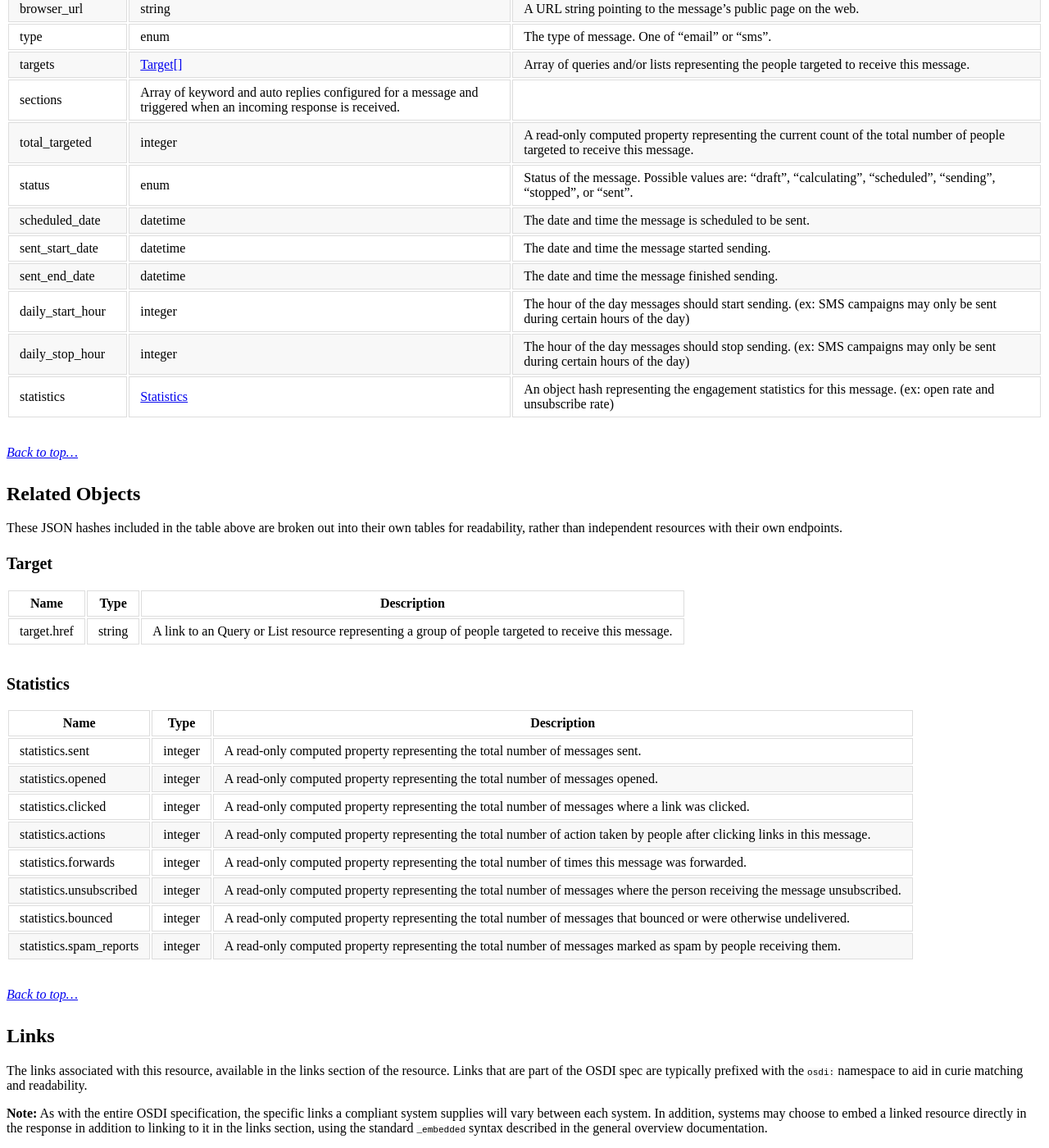
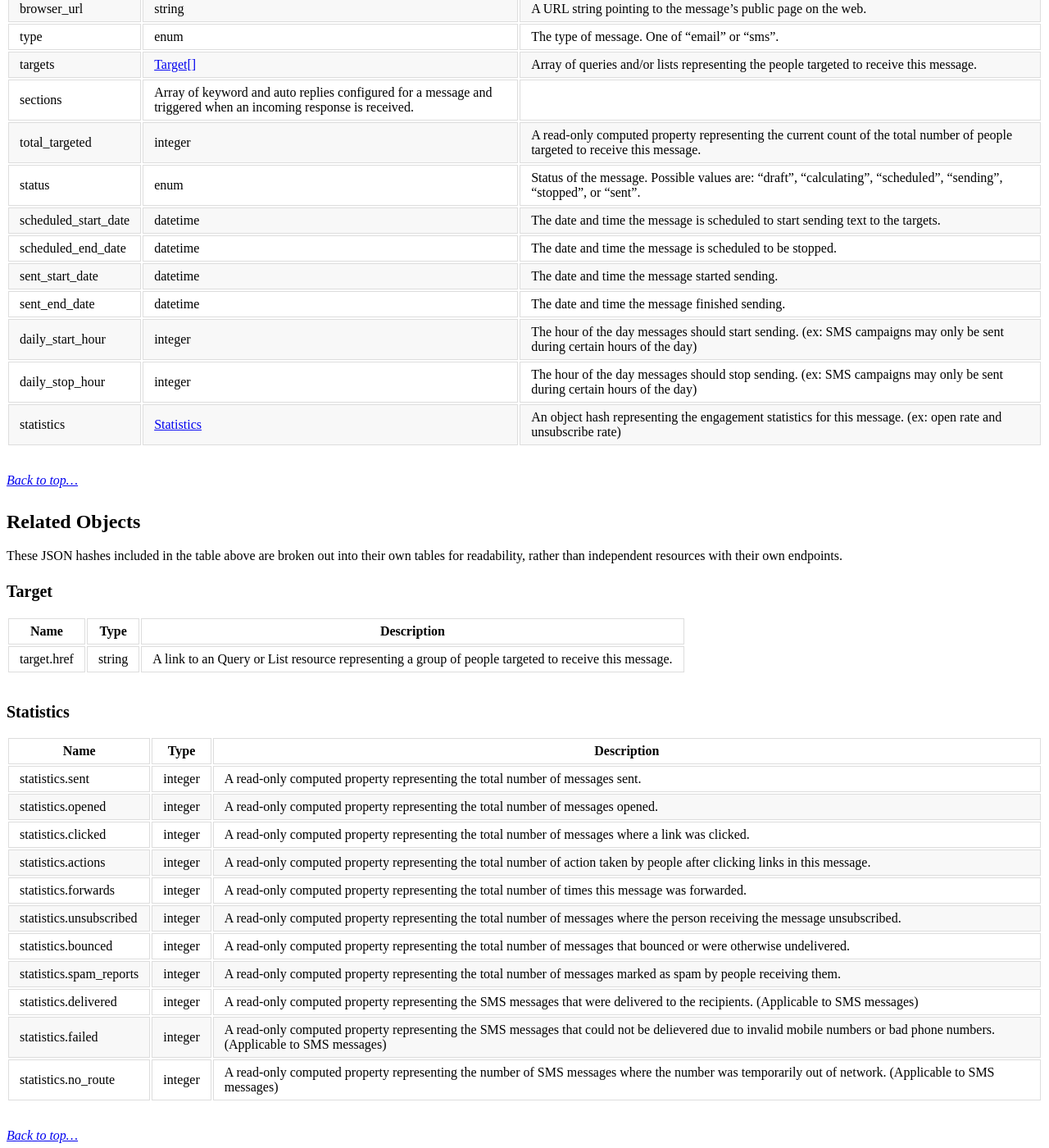
Before and after one commit to opensupporter/osdi-docs, a Jekyll site: the page built from messages.md, in a window 1280 px wide and 1400 px high, scrolled down 2670 px. Shown: the whole window at 82% size. Built offline with Jekyll 4.4.1, drawn with Linux system fonts in a browser that asks for light colours; a style sheet for code colours, icons or effects is not loaded; some of the changed text lies outside the part shown.

Commit message:
Added statistics for sms message and updated scheduled_date to include start and end date

```diff
--- a/messages.md
+++ b/messages.md
@@ -65,7 +65,8 @@ A list of fields specific to the Message resource.
 |sections           |Array of keyword and auto replies configured for a message and triggered when an incoming response is received.
 |total_targeted		|integer	|A read-only computed property representing the current count of the total number of people targeted to receive this message.
 |status				|enum		|Status of the message.  Possible values are: "draft", "calculating", "scheduled", "sending", "stopped", or "sent".
-|scheduled_date		|datetime	|The date and time the message is scheduled to be sent.
+|scheduled_start_date		|datetime	|The date and time the message is scheduled to start sending text to the targets.
+|scheduled_end_date     |datetime   |The date and time the message is scheduled to be stopped.
 |sent_start_date	|datetime	|The date and time the message started sending.
 |sent_end_date		|datetime	|The date and time the message finished sending.
 |daily_start_hour	|integer	|The hour of the day messages should start sending. (ex: SMS campaigns may only be sent during certain hours of the day)
@@ -98,6 +99,9 @@ These JSON hashes included in the table above are broken out into their own tabl
 |statistics.unsubscribed	|integer    |A read-only computed property representing the total number of messages where the person receiving the message unsubscribed.
 |statistics.bounced	|integer    |A read-only computed property representing the total number of messages that bounced or were otherwise undelivered.
 |statistics.spam_reports	|integer    |A read-only computed property representing the total number of messages marked as spam by people receiving them.
+|statistics.delivered       |integer    |A read-only computed property representing the SMS messages that were delivered to the recipients. (Applicable to SMS messages)
+|statistics.failed   |integer   |A read-only computed property representing the SMS messages that could not be delievered due to invalid mobile numbers or bad phone numbers. (Applicable to SMS messages)
+|statistics.no_route |integer   |A read-only computed property representing the number of SMS messages where the number was temporarily out of network. (Applicable to SMS messages)
 
 _[Back to top...](#)_
 
@@ -271,9 +275,16 @@ Cache-Control: max-age=0, private, must-revalidate
                     {"keyword": "NO", "auto_reply":"Sorry, maybe next time!"},
                 ],
                 "status": "scheduled",
-                "scheduled_date": "2015-03-14T12:00:00Z",
+                "scheduled_start_date": "2015-03-14T12:00:00Z",
+                "scheduled_end_date": "2015-03-17T12:00:00Z",
                 "daily_start_hour": 9,
                 "daily_stop_hour": 17,
+                "statistics": {
+                    "sent": 14123,
+                    "delivered": 12637,
+                    "failed": 1753,
+                    "no_route": 253,
+                },
                 "_links": {
                     "self": {
                         "href": "https://osdi-sample-system.org/api/v1/messages/1efc3644-af25-4253-90b8-a0baf12dbd1e"
@@ -419,9 +430,16 @@ Cache-Control: max-age=0, private, must-revalidate
         {"keyword": "NO", "auto_reply":"Sorry, maybe next time!"},
     ],
     "status": "scheduled",
-    "scheduled_date": "2015-03-14T12:00:00Z",
+    "scheduled_start_date": "2015-03-14T12:00:00Z",
+    "scheduled_end_date": "2015-03-17T12:00:00Z",
     "daily_start_hour": 9,
     "daily_stop_hour": 17,
+    "statistics": {
+        "sent": 14123,
+        "delivered": 12637,
+        "failed": 1753,
+        "no_route": 253,
+    },
     "_links": {
         "self": {
             "href": "https://osdi-sample-system.org/api/v1/messages/1efc3644-af25-4253-90b8-a0baf12dbd1e"
@@ -610,7 +628,8 @@ Cache-Control: max-age=0, private, must-revalidate
         {"keyword": "NO", "auto_reply":"Sorry, maybe next time!"},
     ],
     "status": "scheduled",
-    "scheduled_date": "2015-03-14T12:00:00Z",
+    "scheduled_start_date": "2015-03-14T12:00:00Z",
+    "scheduled_end_date": "2015-03-17T12:00:00Z",
     "daily_start_hour": 9,
     "daily_stop_hour": 17,
     "_links": {
```
Also changed, not shown: schedule_helper.md (+7 -5 lines).
